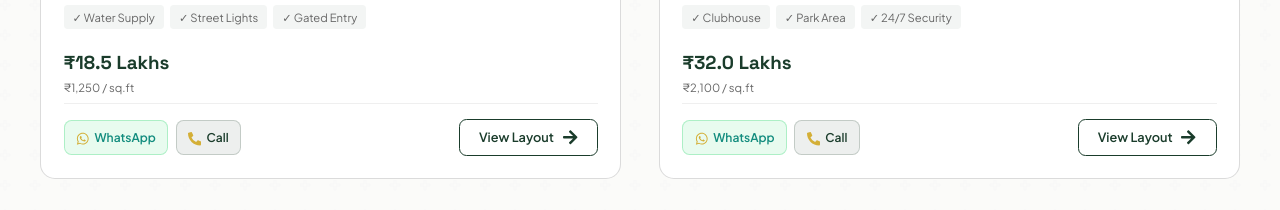
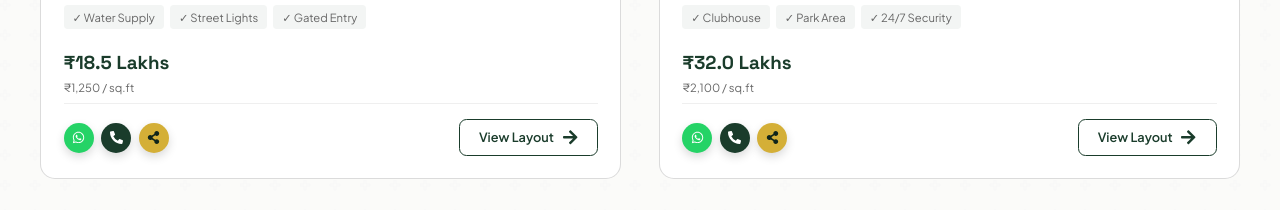
Before and after one commit to webstique-dev/anugraha-developers, a React (Vite) app in the folder client/: page / in a window 1280 px wide. Shown: the part 1920-2130 px from the top of the page. Built offline with nearby package versions, Linux system fonts and the light colour scheme.

Commit message:
feat(cards): add status filters and social contact icons to on-hover plot cards and map hover tooltips

```diff
--- a/client/src/components/Common/FloatingWhatsapp/FloatingWhatsapp.css
+++ b/client/src/components/Common/FloatingWhatsapp/FloatingWhatsapp.css
@@ -55,10 +55,12 @@
     transform: scale(0.95);
     opacity: 0.8;
   }
+
   50% {
     transform: scale(1.25);
     opacity: 0;
   }
+
   100% {
     transform: scale(0.95);
     opacity: 0;
--- a/client/src/components/Common/PropertyCard/PropertyCard.css
+++ b/client/src/components/Common/PropertyCard/PropertyCard.css
@@ -33,7 +33,7 @@
 }
 
 .property-card:hover .property-image {
-  transform: scale(1.06);
+  transform: scale(1.08);
 }
 
 .property-badges-left {
@@ -41,6 +41,7 @@
   top: 1rem;
   left: 1rem;
   z-index: 2;
+  transition: opacity 0.3s ease;
 }
 
 .property-badges-right {
@@ -48,6 +49,68 @@
   bottom: 1rem;
   right: 1rem;
   z-index: 2;
+  transition: opacity 0.3s ease;
+}
+
+.property-card:hover .property-badges-left,
+.property-card:hover .property-badges-right {
+  opacity: 0;
+}
+
+/* On-Hover Overlay */
+.property-hover-overlay {
+  position: absolute;
+  inset: 0;
+  background: linear-gradient(
+    180deg,
+    rgba(15, 36, 26, 0.6) 0%,
+    rgba(15, 36, 26, 0.85) 100%
+  );
+  backdrop-filter: blur(4px);
+  -webkit-backdrop-filter: blur(4px);
+  z-index: 3;
+  display: flex;
+  flex-direction: column;
+  justify-content: space-between;
+  padding: 1rem;
+  opacity: 0;
+  pointer-events: none;
+  transition: opacity 0.3s cubic-bezier(0.16, 1, 0.3, 1);
+}
+
+.property-card:hover .property-hover-overlay {
+  opacity: 1;
+  pointer-events: auto;
+}
+
+.hover-status-header {
+  display: flex;
+  align-items: center;
+  justify-content: space-between;
+  gap: 0.5rem;
+}
+
+.hover-social-actions {
+  display: flex;
+  flex-direction: column;
+  align-items: center;
+  gap: 0.5rem;
+  text-align: center;
+  transform: translateY(12px);
+  transition: transform 0.3s ease;
+}
+
+.property-card:hover .hover-social-actions {
+  transform: translateY(0);
+}
+
+.hover-actions-label {
+  font-family: var(--font-mono, 'JetBrains Mono', monospace);
+  font-size: 0.7rem;
+  font-weight: 600;
+  letter-spacing: 0.08em;
+  color: rgba(212, 175, 55, 0.9);
+  text-transform: uppercase;
 }
 
 .property-content {
--- a/client/src/components/Common/PropertyCard/PropertyCard.jsx
+++ b/client/src/components/Common/PropertyCard/PropertyCard.jsx
@@ -3,14 +3,14 @@ import { motion } from 'framer-motion';
 import { FaArrowRight } from 'react-icons/fa';
 import Button from '../Button/Button';
 import StatusBadge from '../StatusBadge/StatusBadge';
-import ContactActions from '../ContactActions/ContactActions';
 import PlotDetails from '../PlotDetails/PlotDetails';
+import SocialActions from '../SocialActions/SocialActions';
 import './PropertyCard.css';
 
 /**
  * Reusable PropertyCard / PlotCard Component
- * Assembles image thumbnail, status badge, category tag, plot details,
- * contact actions (WhatsApp / Call), and layout action button.
+ * Displays plot image with an elegant hover overlay revealing status badges
+ * and social action icons (WhatsApp, Call, Share).
  */
 const PropertyCard = ({ property }) => {
   if (!property) return null;
@@ -18,7 +18,6 @@ const PropertyCard = ({ property }) => {
   const {
     id,
     title,
-    status,
     availability = 'Available',
     location,
     price,
@@ -33,6 +32,8 @@ const PropertyCard = ({ property }) => {
   } = property;
 
   const targetLink = plotlink || `/layout/${id}`;
+  const phone = contact.phone || '+919876543210';
+  const whatsapp = contact.whatsapp || '919876543210';
 
   return (
     <motion.div
@@ -56,6 +57,19 @@ const PropertyCard = ({ property }) => {
             <StatusBadge status={category} variant="category" />
           </div>
         )}
+
+        {/* On-Hover Overlay with Status & Social Contact Action Icons */}
+        <div className="property-hover-overlay">
+          <div className="hover-status-header">
+            <StatusBadge status={availability} variant="availability" />
+            {category && <StatusBadge status={category} variant="category" />}
+          </div>
+
+          <div className="hover-social-actions">
+            <span className="hover-actions-label">Quick Contact & Share</span>
+            <SocialActions phone={phone} whatsapp={whatsapp} title={title} size="md" />
+          </div>
+        </div>
       </div>
 
       <div className="property-content">
@@ -70,8 +84,8 @@ const PropertyCard = ({ property }) => {
         />
 
         <div className="property-footer">
-          {/* Contact Action Icons (WhatsApp & Call) */}
-          <ContactActions contact={contact} title={title} />
+          {/* Social Contact Icons */}
+          <SocialActions phone={phone} whatsapp={whatsapp} title={title} size="sm" />
 
           {/* View Layout Button */}
           <Button href={targetLink} variant="outline" size="sm" icon={<FaArrowRight />}>
--- /dev/null
+++ b/client/src/components/Common/SocialActions/SocialActions.css
@@ -0,0 +1,70 @@
+.social-actions-group {
+  display: flex;
+  align-items: center;
+  gap: 0.5rem;
+}
+
+.social-icon-btn {
+  width: 36px;
+  height: 36px;
+  border-radius: 50%;
+  display: inline-flex;
+  align-items: center;
+  justify-content: center;
+  color: #ffffff;
+  border: none;
+  font-size: 15px;
+  cursor: pointer;
+  text-decoration: none;
+  transition: all 0.25s cubic-bezier(0.175, 0.885, 0.32, 1.275);
+  box-shadow: 0 4px 10px rgba(0, 0, 0, 0.15);
+}
+
+.social-icon-btn.whatsapp {
+  background: #25d366;
+}
+
+.social-icon-btn.whatsapp:hover {
+  background: #128c7e;
+  transform: scale(1.12) translateY(-2px);
+  box-shadow: 0 6px 14px rgba(37, 211, 102, 0.4);
+}
+
+.social-icon-btn.call {
+  background: #1A3C2B;
+}
+
+.social-icon-btn.call:hover {
+  background: #24523B;
+  transform: scale(1.12) translateY(-2px);
+  box-shadow: 0 6px 14px rgba(26, 60, 43, 0.4);
+}
+
+.social-icon-btn.share {
+  background: #D4AF37;
+  color: #0F241A;
+}
+
+.social-icon-btn.share:hover {
+  background: #E4C358;
+  transform: scale(1.12) translateY(-2px);
+  box-shadow: 0 6px 14px rgba(212, 175, 55, 0.4);
+}
+
+.social-icon-btn .copied-icon {
+  color: #0F241A;
+}
+
+/* Small size variant */
+.social-actions-group.size-sm .social-icon-btn {
+  width: 30px;
+  height: 30px;
+  font-size: 13px;
+}
+
+/* Large size variant */
+.social-actions-group.size-lg .social-icon-btn {
+  width: 42px;
+  height: 42px;
+  font-size: 18px;
+}
--- /dev/null
+++ b/client/src/components/Common/SocialActions/SocialActions.jsx
@@ -0,0 +1,90 @@
+import React, { useState } from 'react';
+import { FaWhatsapp, FaPhoneAlt, FaShareAlt, FaCheck } from 'react-icons/fa';
+import './SocialActions.css';
+
+/**
+ * Reusable SocialActions component providing WhatsApp, Call, and Share buttons
+ * Designed for plot cards and hover cards.
+ */
+const SocialActions = ({
+  phone = '+919876543210',
+  whatsapp = '919876543210',
+  title = 'Plot Inquiry',
+  size = 'md'
+}) => {
+  const [copied, setCopied] = useState(false);
+
+  const cleanWhatsapp = whatsapp.replace(/\D/g, '');
+  const encodedMsg = encodeURIComponent(
+    `Hello Anugraha Developers, I am interested in inquiring about "${title}". Please provide more details.`
+  );
+
+  const whatsappUrl = `https://wa.me/${cleanWhatsapp}?text=${encodedMsg}`;
+  const callUrl = `tel:${phone}`;
+
+  const handleShare = async (e) => {
+    e.preventDefault();
+    e.stopPropagation();
+
+    if (navigator.share) {
+      try {
+        await navigator.share({
+          title: `Anugraha Developers - ${title}`,
+          text: `Check out ${title} by Anugraha Developers`,
+          url: window.location.href
+        });
+      } catch (err) {
+        console.log('Share canceled', err);
+      }
+    } else {
+      try {
+        await navigator.clipboard.writeText(window.location.href);
+        setCopied(true);
+        setTimeout(() => setCopied(false), 2000);
+      } catch (err) {
+        console.error('Clipboard failed', err);
+      }
+    }
+  };
+
+  return (
+    <div className={`social-actions-group size-${size}`}>
+      {/* WhatsApp Button */}
+      <a
+        href={whatsappUrl}
+        target="_blank"
+        rel="noopener noreferrer"
+        className="social-icon-btn whatsapp"
+        title="Chat on WhatsApp"
+        aria-label={`Chat on WhatsApp for ${title}`}
+        onClick={(e) => e.stopPropagation()}
+      >
+        <FaWhatsapp />
+      </a>
+
+      {/* Call Button */}
+      <a
+        href={callUrl}
+        className="social-icon-btn call"
+        title="Call Agent"
+        aria-label={`Call Agent for ${title}`}
+        onClick={(e) => e.stopPropagation()}
+      >
+        <FaPhoneAlt />
+      </a>
+
+      {/* Share Button */}
+      <button
+        type="button"
+        className="social-icon-btn share"
+        title={copied ? 'Link Copied!' : 'Share Plot'}
+        aria-label={`Share ${title}`}
+        onClick={handleShare}
+      >
+        {copied ? <FaCheck className="copied-icon" /> : <FaShareAlt />}
+      </button>
+    </div>
+  );
+};
+
+export default SocialActions;
--- a/client/src/components/Plots/PlotViewer.css
+++ b/client/src/components/Plots/PlotViewer.css
@@ -77,3 +77,67 @@
 .blocked {
   fill: #f59e0b;
 }
+
+/* On-Hover Floating Plot Card Tooltip */
+.map-hover-card {
+  position: fixed;
+  z-index: 1050;
+  pointer-events: none;
+  background: rgba(255, 255, 255, 0.94);
+  backdrop-filter: blur(12px);
+  -webkit-backdrop-filter: blur(12px);
+  border: 1px solid rgba(26, 60, 43, 0.12);
+  border-radius: 12px;
+  padding: 10px 14px;
+  box-shadow:
+    0 4px 20px rgba(0, 0, 0, 0.12),
+    0 1px 3px rgba(26, 60, 43, 0.08);
+  display: flex;
+  flex-direction: column;
+  gap: 6px;
+  min-width: 180px;
+  animation: fadeInTooltip 0.15s ease;
+}
+
+@keyframes fadeInTooltip {
+  from {
+    opacity: 0;
+    transform: scale(0.95);
+  }
+  to {
+    opacity: 1;
+    transform: scale(1);
+  }
+}
+
+.hover-card-header {
+  display: flex;
+  align-items: center;
+  justify-content: space-between;
+  gap: 8px;
+}
+
+.hover-card-title {
+  font-family: 'Space Grotesk', sans-serif;
+  font-size: 14px;
+  font-weight: 700;
+  color: #1A3C2B;
+}
+
+.hover-card-specs {
+  display: flex;
+  align-items: center;
+  gap: 10px;
+  font-family: 'Plus Jakarta Sans', sans-serif;
+  font-size: 11px;
+  font-weight: 600;
+  color: #666;
+}
+
+.hover-card-actions {
+  display: flex;
+  align-items: center;
+  justify-content: flex-end;
+  padding-top: 4px;
+  border-top: 1px solid rgba(26, 60, 43, 0.08);
+}
```
Also changed, not shown: client/src/components/Plots/PlotViewer.jsx (+53 -2 lines).
